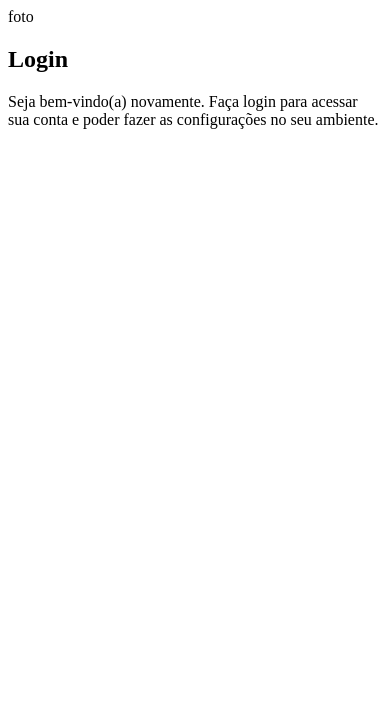
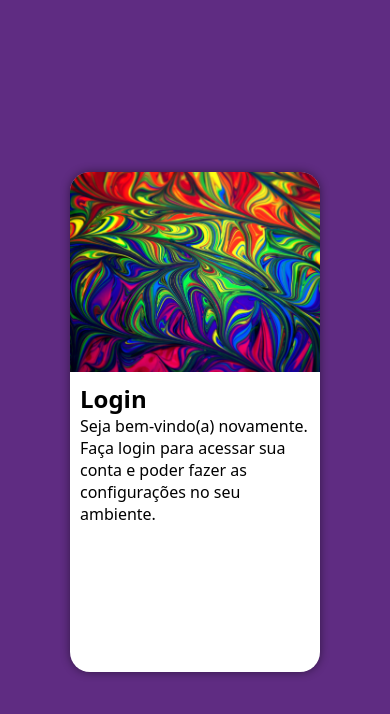
Before and after one commit to Serri7/projeto-login, a plain HTML site: page index.html in a window 390 px wide. Drawn offline with Linux system fonts and the light colour scheme.

Commit message:
mobile first

```diff
--- a/estilos/style.css
+++ b/estilos/style.css
@@ -1,5 +1,46 @@
 @charset "UTF-8";
 /*
     Paleta de cores
+    verde: #49a09d
+    Lilás: #5f2c82
+*/
+*{
+    font-family: system-ui, -apple-system, BlinkMacSystemFont, 'Segoe UI', Roboto, Oxygen, Ubuntu, Cantarell, 'Open Sans', 'Helvetica Neue', sans-serif ;
+    padding: 0px;
+    margin: 0px;
+    box-sizing: border-box;
+}
+body, html{
+    background-color: #5f2c82 ;
+    height: 100vh;
+    width: 100vw;
+}
+main{
+    position: relative;
+    height: 100vh;
+    width: 100vw;
+}
+section#login{
+    position: absolute;
+    top: 50%;
+    left: 50%;
+    transform: translate(-50%,-50%);
 
-*/
+    background-color: white;
+    width: 250px;
+    height: 500px;
+    border-radius: 20px ;
+    overflow: hidden;
+    box-shadow: 0px 0px 10px rgba(0, 0, 0, 0.473);
+}
+section#login > div#imagem{
+    display: block;
+    background: #5f2c82 url(../imagens/pattern.jpg) no-repeat ;
+    background-size: cover;
+    height: 200px;
+
+}
+section#login > div#formulario{
+    display: block;
+    padding: 10px;
+}
--- a/index.html
+++ b/index.html
@@ -11,7 +11,7 @@
     <main>
         <section id="login">
             <div id="imagem">
-                foto
+
             </div>
             <div id="formulario">
                 <h1>Login</h1>
```
